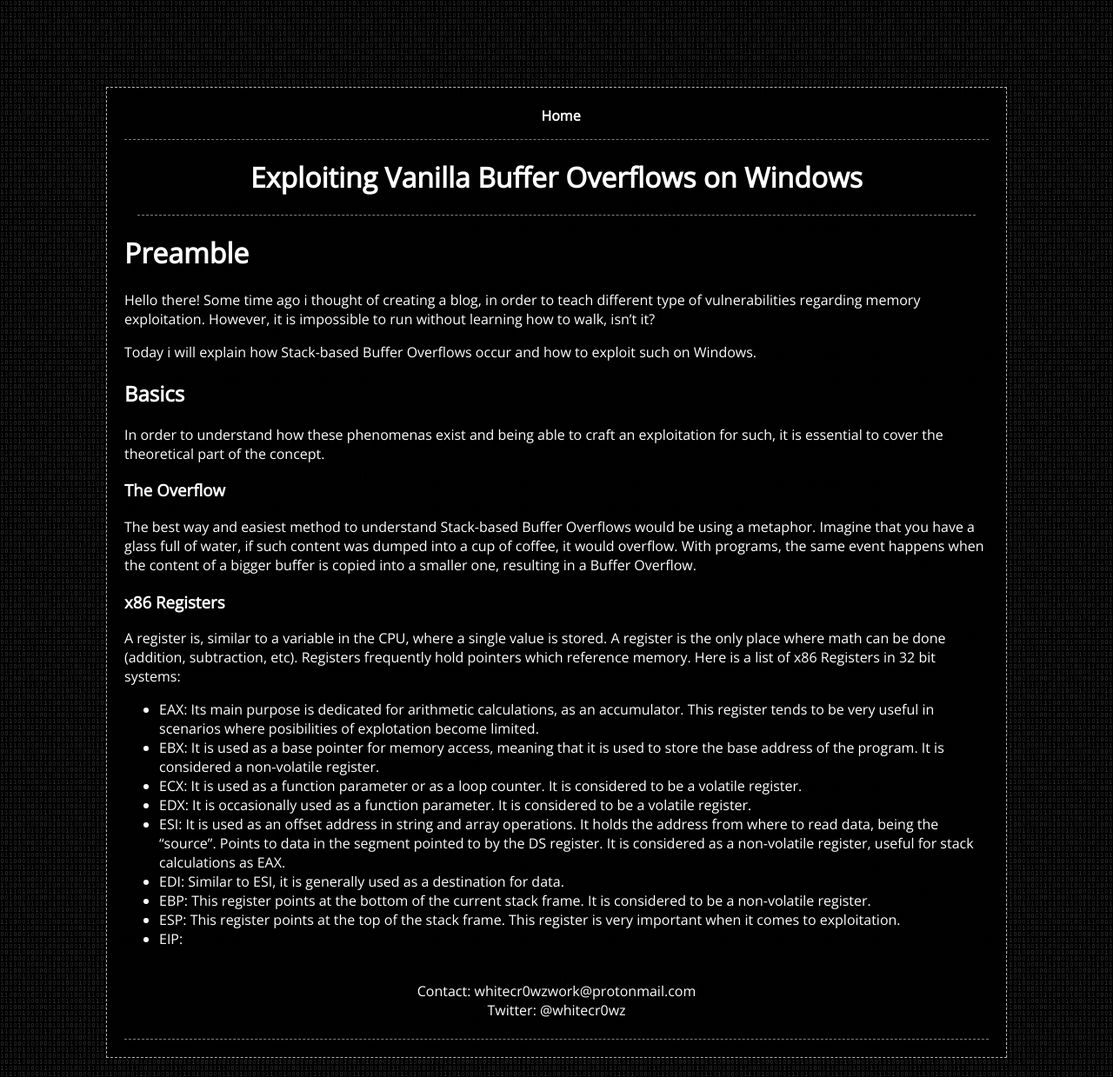
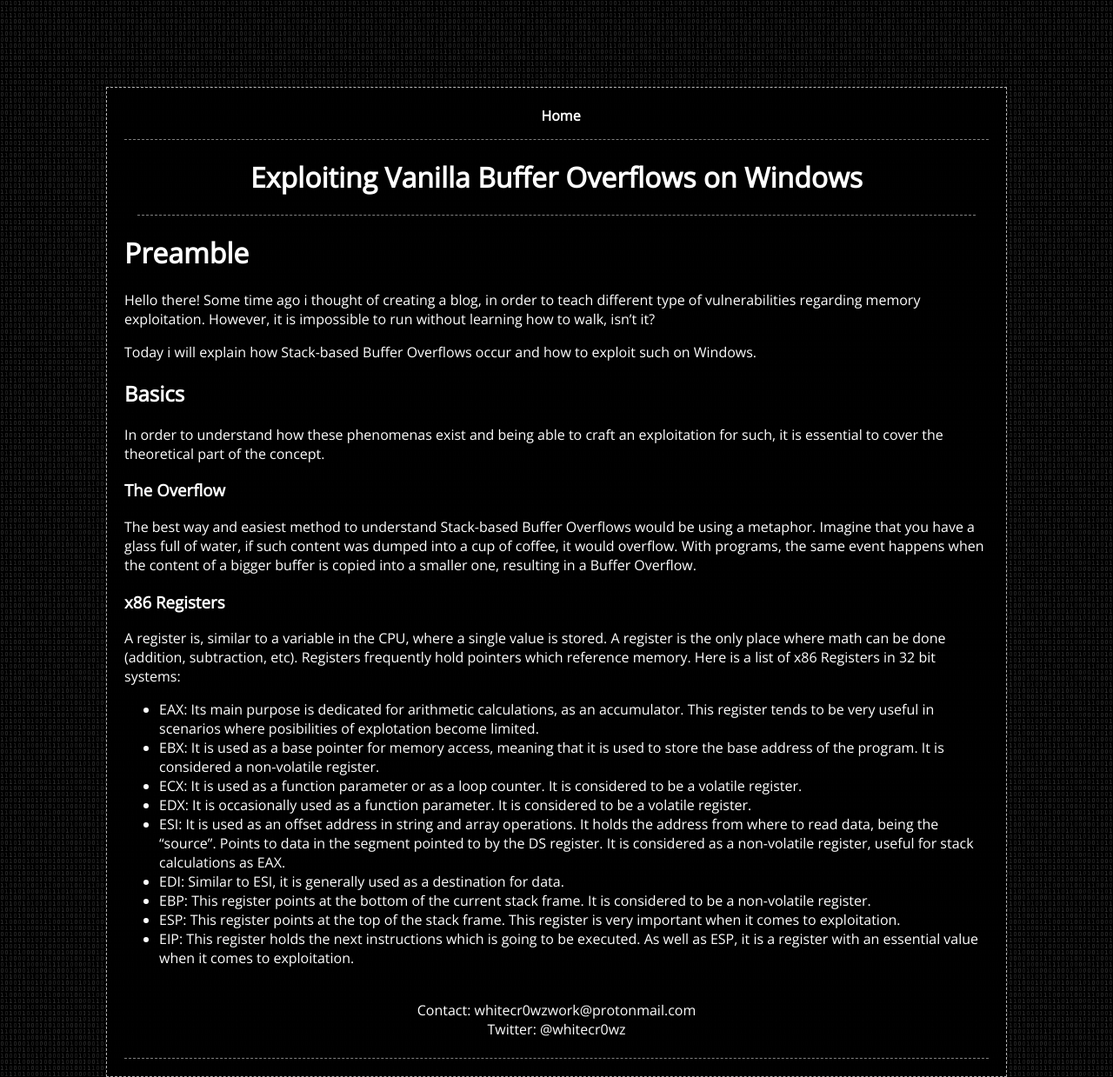
Before and after one commit to whitecr0wz/whitecr0wz.github.io, a Jekyll site: the page built from _posts/posts/2020-03-08-Exploiting-Stack-Overflows-In-Windows.md, in a window 1280 px wide. Shown: the whole page at 87% size. Built offline with Jekyll 4.4.1, drawn with Linux system fonts in a browser that asks for light colours.

Commit message:
Update 2020-03-08-Exploiting-Stack-Overflows-In-Windows.md

```diff
--- a/_posts/posts/2020-03-08-Exploiting-Stack-Overflows-In-Windows.md
+++ b/_posts/posts/2020-03-08-Exploiting-Stack-Overflows-In-Windows.md
@@ -31,4 +31,4 @@ Here is a list of x86 Registers in 32 bit systems:
 + EDI: Similar to ESI, it is generally used as a destination for data.
 + EBP: This register points at the bottom of the current stack frame. It is considered to be a non-volatile register.
 + ESP: This register points at the top of the stack frame. This register is very important when it comes to exploitation.
-+ EIP:
++ EIP: This register holds the next instructions which is going to be executed. As well as ESP, it is a register with an essential value when it comes to exploitation.
```
